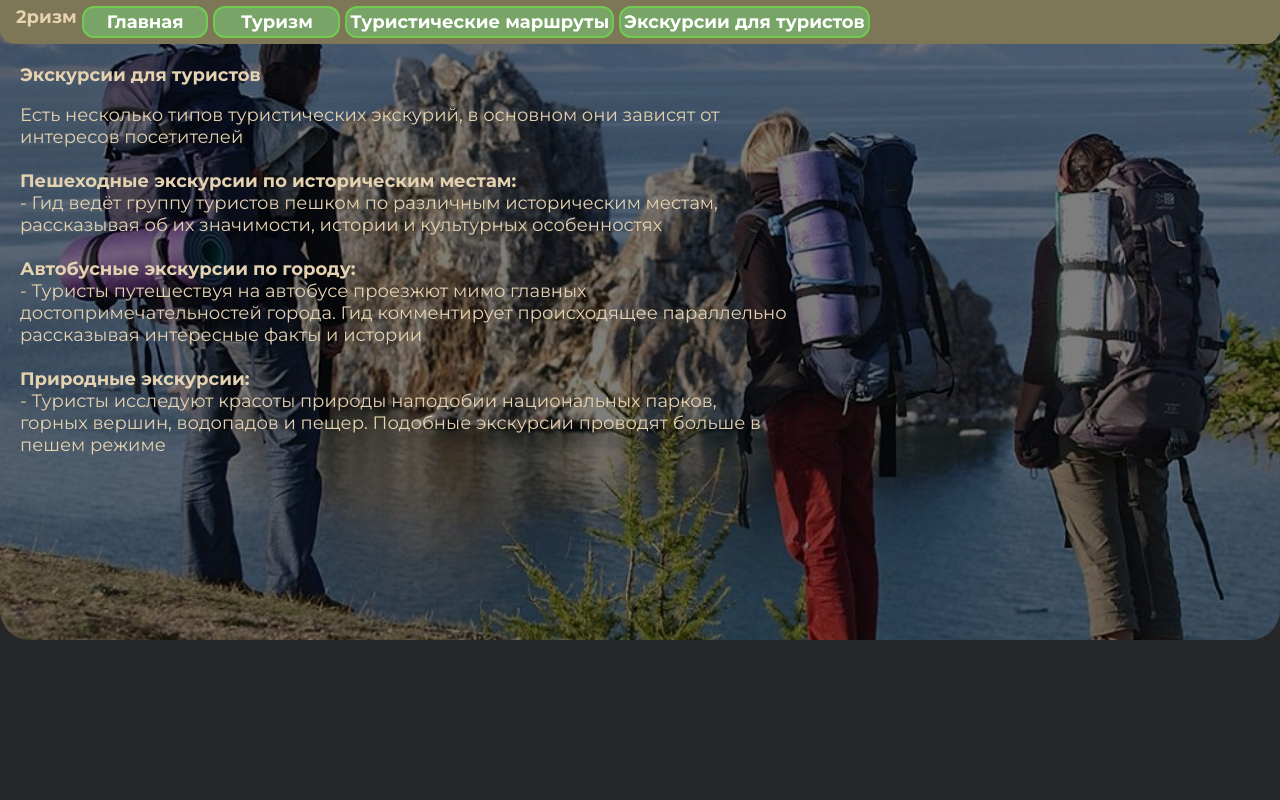
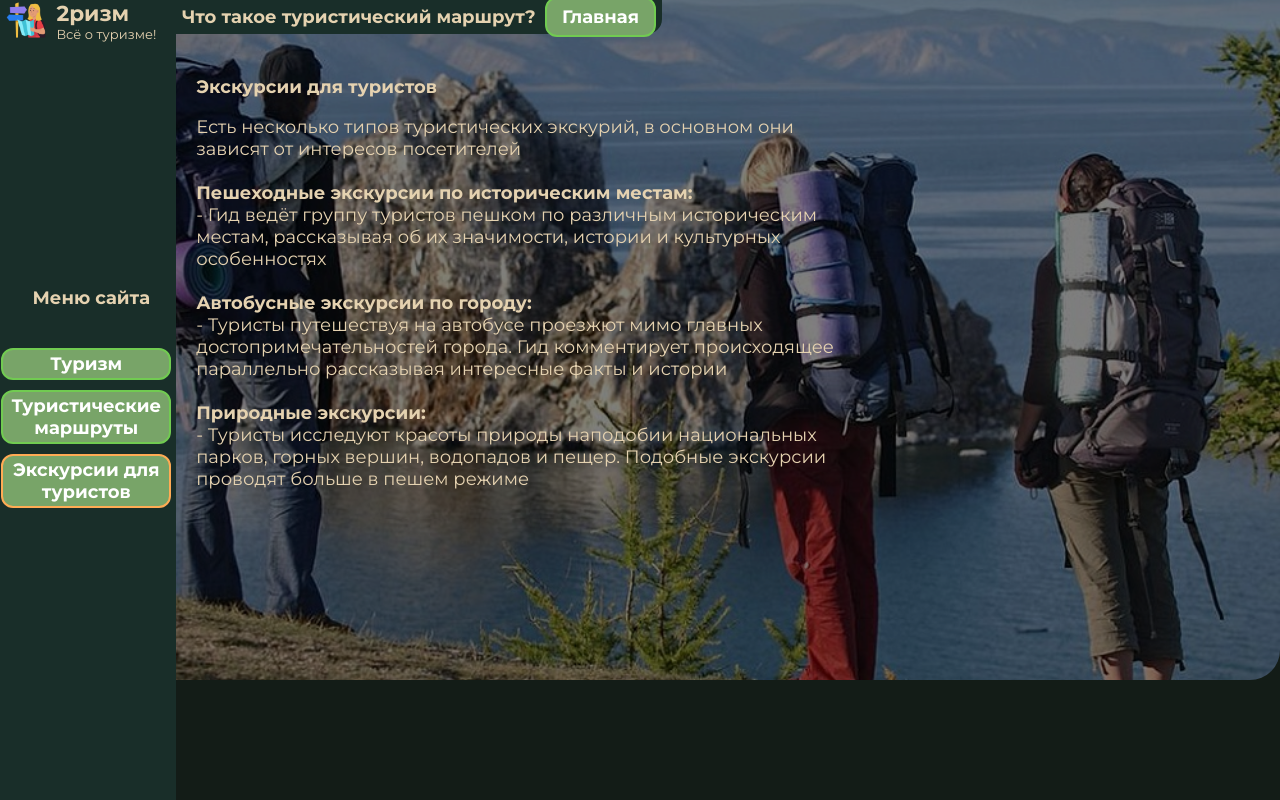
Before and after one commit to 0mnr0/JournalUI, a plain HTML site: page Temp/Page3.html in a window 1280 px wide. Drawn offline with Linux system fonts and the light colour scheme.

Commit message:
Updated Temp Project

```diff
--- a/Temp/Page1Css.css
+++ b/Temp/Page1Css.css
@@ -1,19 +1,30 @@
 body * {font-family: Montserrat; color: #E5D2B0; font-size: large}
-body {background: #252728; padding: 0; margin: 0}
+body {background: #131c17; padding: 0; margin: 0}
 
 
 h1, h2, h3, h4, h5, h6, h7 { margin:0; padding: 0; width: fit-content}
+
+.TravelIcon {
+	height: 40px;
+}
 
 .TwoRismDiscription {
 	position: relative;
 	padding: 20px;
 	max-width: 60%;
+}
 
-	}
+.SiteDescription {
+    margin: 0;
+    font-size: small;
+    margin-left: 10%;
+    width: 200%;
+
+}
 
 button {outline-border: none}
 
-.InLineElements {display: flex}
+.InLineElements {display: flex; position: absolute; top:0px;}
 
 .ButtonBetweenPages:hover {border: solid 2px #59E926; scale: 1.02}
 
@@ -22,10 +33,41 @@ button {outline-border: none}
 	width: -webkit-fill-available;
 	height: fit-content;
 	padding: 6px;
-	background: #7D7757;
-	border-end-start-radius: 15px;
+	background: #192e29;
+	display: ruby-text;
 	z-index: 3;
 	border-end-end-radius: 15px;
+}
+
+.TwoRizmLine h4 {float: left;}
+
+.SideBar button {
+	width: 100%;
+	height: fit-content;
+	margin: 5px;
+}
+
+button.ButtonBetweenPages.Active {border: solid 2px #ffab54}
+
+.SideBar {
+	width: 26%;
+	height: -webkit-fill-available;
+	background: #192e29;
+	padding-left: 0.5%;
+	display: flow;
+	align-content: center;
+}
+
+.SiteMenu {
+    width: -webkit-fill-available;
+	margin-bottom: 20%;
+    text-align: center;
+}
+
+.AllContent {
+	height: -webkit-fill-available;
+	display: flex;
+
 }
 
 .ButtonBetweenPages {
@@ -35,6 +77,9 @@ button {outline-border: none}
 	margin-left: 5px;
 	color: white;
 	font-weight: bold;
+	height: 40px;
+	position: relative;
+	float: right;
 	cursor: pointer;
 	min-width: fit-content;
 	transition: all .3s;
@@ -44,13 +89,16 @@ button {outline-border: none}
 
 .TwoRizmHeader{margin-left: 10px;}
 
+.TwoRizmHeader b { font-size: larger;}
+
 .TwoRizmImage {
-    width: 100%;
+    width: -webkit-fill-available;
 	position: absolute;
-    max-height: 80%;
+    max-height: 85%;
     object-fit: cover;
 	filter: brightness(0.5);
 	z-index: 0;
+	top: 0px;
 	border-end-start-radius: 30px;
 	border-end-end-radius: 30px;
 }
--- a/Temp/Page2Css.css
+++ b/Temp/Page2Css.css
@@ -1,19 +1,30 @@
 body * {font-family: Montserrat; color: #E5D2B0; font-size: large}
-body {background: #252728; padding: 0; margin: 0}
+body {background: #131c17; padding: 0; margin: 0}
 
 
 h1, h2, h3, h4, h5, h6, h7 { margin:0; padding: 0; width: fit-content}
+
+.TravelIcon {
+	height: 40px;
+}
 
 .TwoRismDiscription {
 	position: relative;
 	padding: 20px;
 	max-width: 60%;
+}
 
-	}
+.SiteDescription {
+    margin: 0;
+    font-size: small;
+    margin-left: 10%;
+    width: 200%;
+
+}
 
 button {outline-border: none}
 
-.InLineElements {display: flex}
+.InLineElements {display: flex; position: absolute; top:0px;}
 
 .ButtonBetweenPages:hover {border: solid 2px #59E926; scale: 1.02}
 
@@ -22,11 +33,40 @@ button {outline-border: none}
 	width: -webkit-fill-available;
 	height: fit-content;
 	padding: 6px;
-	background: #7D7757;
-	top: 0px;
-	border-end-start-radius: 15px;
+	background: #192e29;
+	display: ruby-text;
 	z-index: 3;
 	border-end-end-radius: 15px;
+}
+
+.TwoRizmLine h4 {float: left;}
+
+.SideBar button {
+	width: 100%;
+	height: fit-content;
+	margin: 5px;
+}
+
+
+.SideBar {
+	width: 15%;
+	height: -webkit-fill-available;
+	background: #192e29;
+	padding-left: 0.5%;
+	display: flow;
+	align-content: center;
+}
+
+.SiteMenu {
+    width: -webkit-fill-available;
+	margin-bottom: 20%;
+    text-align: center;
+}
+
+.AllContent {
+	height: -webkit-fill-available;
+	display: flex;
+
 }
 
 .ButtonBetweenPages {
@@ -36,6 +76,9 @@ button {outline-border: none}
 	margin-left: 5px;
 	color: white;
 	font-weight: bold;
+	height: 40px;
+	position: relative;
+	float: right;
 	cursor: pointer;
 	min-width: fit-content;
 	transition: all .3s;
@@ -45,14 +88,16 @@ button {outline-border: none}
 
 .TwoRizmHeader{margin-left: 10px;}
 
+.TwoRizmHeader b { font-size: larger;}
+
 .TwoRizmImage {
-    width: 100%;
+    width: -webkit-fill-available;
 	position: absolute;
-    max-height: 90%;
-	top: 0px;
+    max-height: 85%;
     object-fit: cover;
 	filter: brightness(0.5);
 	z-index: 0;
+	top: 0px;
 	border-end-start-radius: 30px;
 	border-end-end-radius: 30px;
 }
@@ -69,6 +114,7 @@ button {outline-border: none}
 	padding: 15px;
 }
 
+button.ButtonBetweenPages.Active {border: solid 2px #ffab54}
 
 .ButtonInFloatingMenu {
 	border-radius: 12px;
--- a/Temp/Page3.html
+++ b/Temp/Page3.html
@@ -1,17 +1,28 @@
 <link rel="stylesheet" href="Page3Css.css"/>
 <link href="https://fonts.googleapis.com/css2?family=Montserrat:ital,wght@0,100..900;1,100..900&display=swap" rel="stylesheet">
 
-<div class="TwoRizmLine">
+<div class="AllContent">
+	<div class="SideBar">
 		<div class="InLineElements">
+			<img class="TravelIcon" src='icon_travel.png'></img>
+				<div>
 				<h3 class='TwoRizmHeader'><b> 2ризм </b></h3>
-	<button class='ButtonBetweenPages' onClick='window.open("Main.html", "_self")'>Главная</button>
+				<p class='SiteDescription'>Всё о туризме!</p>
+			</div>
+		</div>
+		<h4 class='SiteMenu'> Меню сайта </h4>
+		<div>
 		<button class='ButtonBetweenPages' onClick='window.open("Page1.html", "_self")' >Туризм</button>
 		<button class='ButtonBetweenPages' onClick='window.open("Page2.html", "_self")'>Туристические маршруты</button>
-	<button class='ButtonBetweenPages'>Экскурсии для туристов</button>
+		<button class='ButtonBetweenPages Active'>Экскурсии для туристов</button>
 	</div>
 	</div>
 	<img class="TwoRizmImage" src='2rizm_lake.jpg'></img>
-
+	<div class="SiteContent">
+		<div class="TwoRizmLine">
+			<h4>Что такое туристический маршрут?</h4>
+			<button class='ButtonBetweenPages' onClick='window.open("Main.html", "_self")'>Главная</button>
+		</div>
 	<div class="TwoRismDiscription">
 		<h4>Экскурсии для туристов</h4>
 		<p>
@@ -27,7 +38,5 @@
 		<b>Природные экскурсии:</b><br>
 		 -    Туристы исследуют красоты природы наподобии национальных парков, горных вершин, водопадов и пещер. Подобные экскурсии проводят больше в пешем режиме
 		<br><br>
-
-
 		</p>
 	</div>
--- a/Temp/Page3Css.css
+++ b/Temp/Page3Css.css
@@ -1,19 +1,30 @@
 body * {font-family: Montserrat; color: #E5D2B0; font-size: large}
-body {background: #252728; padding: 0; margin: 0}
+body {background: #131c17; padding: 0; margin: 0}
 
 
 h1, h2, h3, h4, h5, h6, h7 { margin:0; padding: 0; width: fit-content}
+
+.TravelIcon {
+	height: 40px;
+}
 
 .TwoRismDiscription {
 	position: relative;
 	padding: 20px;
 	max-width: 60%;
+}
 
-	}
+.SiteDescription {
+    margin: 0;
+    font-size: small;
+    margin-left: 10%;
+    width: 200%;
+
+}
 
 button {outline-border: none}
 
-.InLineElements {display: flex}
+.InLineElements {display: flex; position: absolute; top:0px;}
 
 .ButtonBetweenPages:hover {border: solid 2px #59E926; scale: 1.02}
 
@@ -22,11 +33,41 @@ button {outline-border: none}
 	width: -webkit-fill-available;
 	height: fit-content;
 	padding: 6px;
-	background: #7D7757;
-	top: 0px;
-	border-end-start-radius: 15px;
+	background: #192e29;
+	display: ruby-text;
 	z-index: 3;
 	border-end-end-radius: 15px;
+}
+
+.TwoRizmLine h4 {float: left;}
+
+.SideBar button {
+	width: 100%;
+	height: fit-content;
+	margin: 5px;
+}
+
+
+.SideBar {
+	width: 15.8%;
+	height: -webkit-fill-available;
+	background: #192e29;
+	padding-left: 0.5%;
+	display: flow;
+	z-index: 3;
+	align-content: center;
+}
+
+.SiteMenu {
+    width: -webkit-fill-available;
+	margin-bottom: 20%;
+    text-align: center;
+}
+
+.AllContent {
+	height: -webkit-fill-available;
+	display: flex;
+
 }
 
 .ButtonBetweenPages {
@@ -36,6 +77,9 @@ button {outline-border: none}
 	margin-left: 5px;
 	color: white;
 	font-weight: bold;
+	height: 40px;
+	position: relative;
+	float: right;
 	cursor: pointer;
 	min-width: fit-content;
 	transition: all .3s;
@@ -45,14 +89,16 @@ button {outline-border: none}
 
 .TwoRizmHeader{margin-left: 10px;}
 
+.TwoRizmHeader b { font-size: larger;}
+
 .TwoRizmImage {
-    width: 100%;
+    width: -webkit-fill-available;
 	position: absolute;
-    max-height: 80%;
-	top: 0px;
+    max-height: 85%;
     object-fit: cover;
 	filter: brightness(0.5);
 	z-index: 0;
+	top: 0px;
 	border-end-start-radius: 30px;
 	border-end-end-radius: 30px;
 }
@@ -69,6 +115,7 @@ button {outline-border: none}
 	padding: 15px;
 }
 
+button.ButtonBetweenPages.Active {border: solid 2px #ffab54}
 
 .ButtonInFloatingMenu {
 	border-radius: 12px;
```
Also changed, not shown: Temp/Page1.html (+21 -3 lines), Temp/Page2.html (+22 -3 lines), Temp/icon_travel.png (added), 3 other files. Lines whose indentation alone changed are shown as unchanged.
